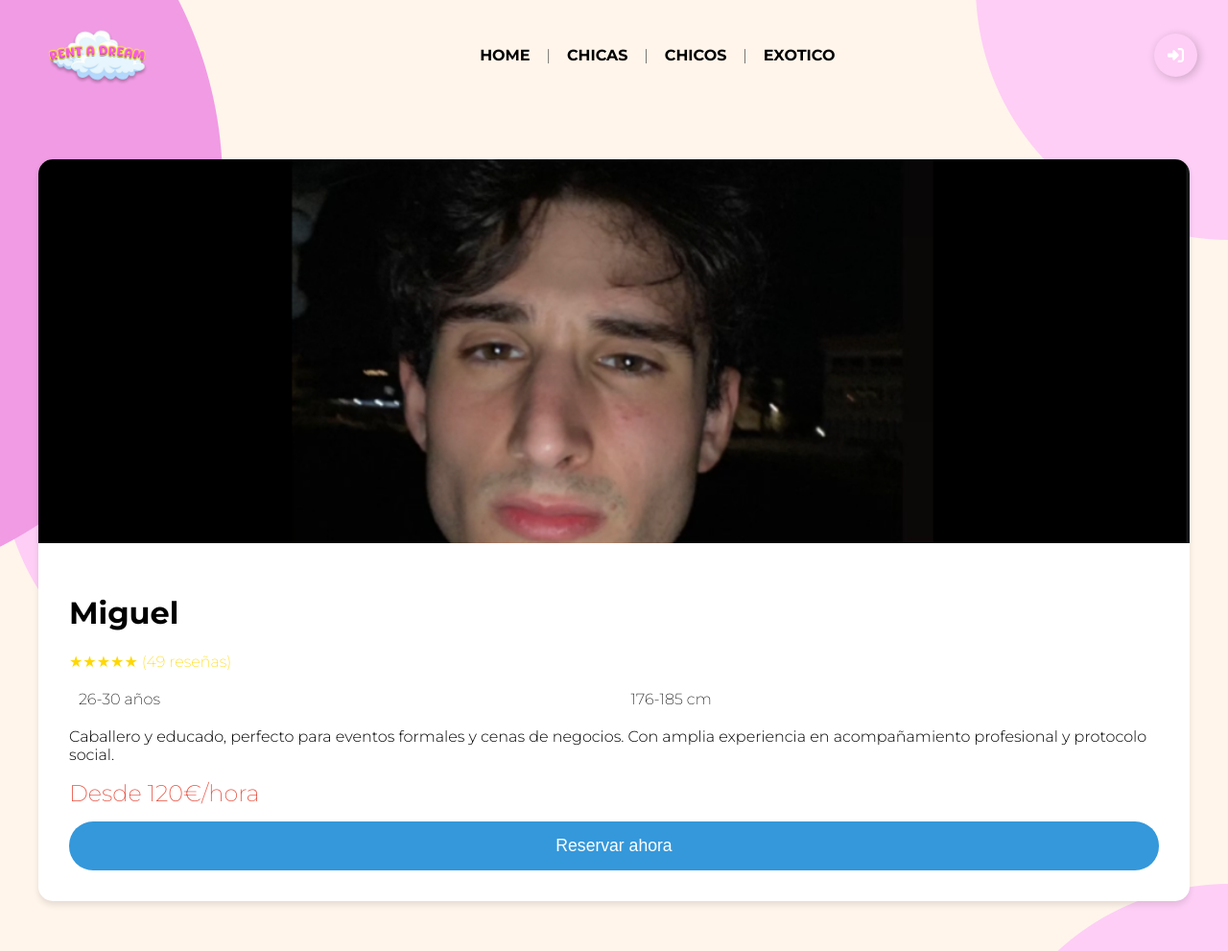
After one commit to rptq/Rent-a-DreamR, a PHP site: page /trabajadores/chicos-html/miguel.html in a window 1280 px wide. The commit adds this page. Shown: the whole page at 96% size. Run offline with PHP 8.4, Linux system fonts and the light colour scheme.

Commit message:
esdeveniment creat

```diff
--- a/view/styles.css
+++ b/view/styles.css
@@ -535,6 +535,73 @@ a:hover {
     display: none;
 }
 
+.worker-container {
+    max-width: 1200px;
+    margin: 2rem auto;
+    padding: 20px;
+}
+
+.worker-profile-card {
+    background: white;
+    border-radius: 15px;
+    box-shadow: 0 4px 6px rgba(0, 0, 0, 0.1);
+    overflow: hidden;
+    display: flex;
+    flex-direction: column;
+}
+
+.worker-profile-image {
+    flex: 1;
+    min-height: 400px;
+    background: url('https://via.placeholder.com/600x400') center/cover;
+}
+
+.worker-profile-info {
+    flex: 1;
+    padding: 2rem;
+}
+
+.worker-rating {
+    color: #ffd700;
+    margin: 10px 0;
+}
+
+.worker-price {
+    color: #e74c3c;
+    font-size: 1.5rem;
+    margin: 15px 0;
+}
+
+.worker-btn-reservar {
+    background: #3498db;
+    color: white;
+    padding: 15px 30px;
+    border: none;
+    border-radius: 25px;
+    font-size: 1.1rem;
+    cursor: pointer;
+    transition: all 0.3s;
+    display: block;
+    width: 100%;
+}
+
+.worker-btn-reservar:hover {
+    background: #2980b9;
+}
+
+.worker-details-grid {
+    display: grid;
+    grid-template-columns: repeat(2, 1fr);
+    gap: 15px;
+    margin: 20px 0;
+}
+
+.worker-detail-item {
+    display: flex;
+    align-items: center;
+    gap: 10px;
+}
+
   /* container login fin */
 
 @media (max-width: 1280px) {
@@ -577,6 +644,14 @@ a:hover {
     }
 }
 @media (max-width: 750px) {
+    .profile-card {
+        flex-direction: row;
+    }
+
+    .profile-image {
+        min-height: 500px;
+    }
+
     .mainp {
         flex-direction: column;
         padding: 0;
--- /dev/null
+++ b/view/trabajadores/chicos-html/miguel.html
@@ -0,0 +1,99 @@
+<!DOCTYPE html>
+<html lang="en">
+
+<head>
+    <meta charset="UTF-8">
+    <meta name="viewport" content="width=device-width, initial-scale=1.0">
+    <title>Rent a Dream</title>
+    <link rel="stylesheet" href="../../styles.css">
+    <link rel="preconnect" href="https://fonts.googleapis.com">
+    <link rel="preconnect" href="https://fonts.gstatic.com" crossorigin>
+    <link href="https://fonts.googleapis.com/css2?family=Montserrat:ital,wght@0,100..900;1,100..900&display=swap"
+        rel="stylesheet">
+</head>
+
+<body>
+    <div>
+        <nav>
+            <div id="nav1">
+                <a href=""><img src="../../img/Rent-a-dream-logo-only.png" width="110rem" alt=""></a>
+            </div>
+            <div id="nav2" class="display-nav2">
+                <a href="../../index.html">HOME</a>
+                <span>|</span>
+                <a href="../../chicas">CHICAS</a>
+                <span>|</span>
+                <a href="../../chicos">CHICOS</a>
+                <span>|</span>
+                <a href="../../exotico">EXOTICO</a>
+            </div>
+            <div>
+                <a href="../../../sources/php/login.phps">
+                    <button class="Btn">
+                        <div class="sign"><svg viewBox="0 0 512 512">
+                                <path
+                                    d="M217.9 105.9L340.7 228.7c7.2 7.2 11.3 17.1 11.3 27.3s-4.1 20.1-11.3 27.3L217.9 406.1c-6.4 6.4-15 9.9-24 9.9c-18.7 0-33.9-15.2-33.9-33.9l0-62.1L32 320c-17.7 0-32-14.3-32-32l0-64c0-17.7 14.3-32 32-32l128 0 0-62.1c0-18.7 15.2-33.9 33.9-33.9c9 0 17.6 3.6 24 9.9zM352 416l64 0c17.7 0 32-14.3 32-32l0-256c0-17.7-14.3-32-32-32l-64 0c-17.7 0-32-14.3-32-32s14.3-32 32-32l64 0c53 0 96 43 96 96l0 256c0 53-43 96-96 96l-64 0c-17.7 0-32-14.3-32-32s14.3-32 32-32z">
+                                </path>
+                            </svg></div>
+
+                        <div class="text">Login</div>
+                    </button>
+                </a>
+            </div>
+        </nav>
+        <nav>
+            <div>
+            </div>
+            <div id="nav2" class="display-nav2-mobile">
+                <a href="../../index.html">HOME</a>
+                <span>|</span>
+                <a href="../../chicas">CHICAS</a>
+                <span>|</span>
+                <a href="../../chicos">CHICOS</a>
+                <span>|</span>
+                <a href="../../exotico">EXOTICO</a>
+            </div>
+            <div>
+            </div>
+        </nav>
+
+        <body>
+
+            <div class="worker-container">
+                <div class="worker-profile-card">
+                    <div class="worker-profile-image" style="background: url(../../img/workers/man/miguel-sigma-wider.png) center/cover;"></div>
+                    <div class="worker-profile-info">
+                        <h1>Miguel</h1>
+                        <div class="worker-rating">
+                            ★★★★★ (49 reseñas)
+                        </div>
+
+                        <div class="worker-details-grid">
+                            <div class="worker-detail-item">
+                                <i class="fas fa-birthday-cake"></i>
+                                <span>26-30 años</span>
+                            </div>
+                            <div class="worker-detail-item">
+                                <i class="fas fa-ruler-vertical"></i>
+                                <span>176-185 cm</span>
+                            </div>
+                        </div>
+
+                        <p class="worker-description">
+                            Caballero y educado, perfecto para eventos formales y cenas de negocios. Con amplia
+                            experiencia en acompañamiento profesional y protocolo social.
+                        </p>
+
+                        <div class="worker-price">
+                            Desde 120€/hora
+                        </div>
+
+                        <button class="worker-btn-reservar">
+                            Reservar ahora
+                        </button>
+                    </div>
+                </div>
+            </div>
+        </body>
+
+</html>
```
Also changed, not shown: view/chicos-html/trabajadores/miguel.html (deleted, +0 -135 lines), sources/php/login.php (renamed from view/php/login.php), sources/php/sign_up.php (renamed from view/php/sign_up.php), view/img/workers/man/miguel-sigma-wider.png (added), 2 other files.
